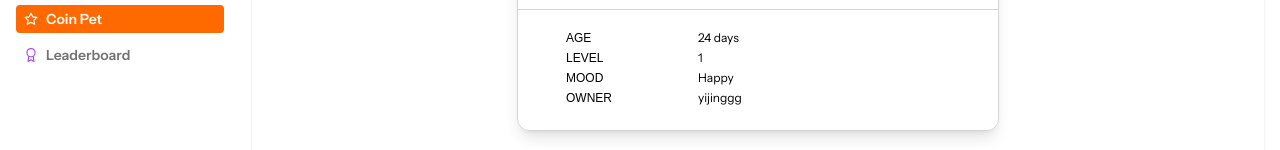
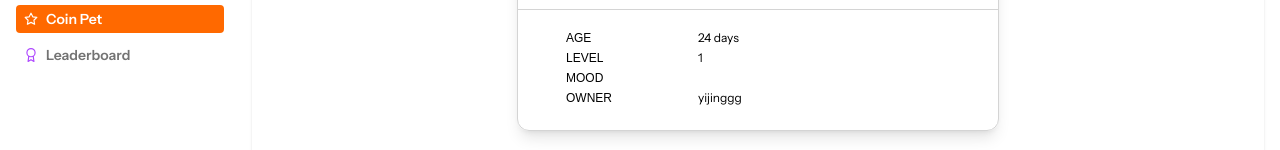
Before and after one commit to samuelngry/Coinly, a React (Vite) app in the folder client/: page /pet in a window 1280 px wide. Shown: the part 212-362 px from the top of the page. Built offline with nearby package versions, Linux system fonts and the light colour scheme; no server answers; a web font is replaced by a local one.

Commit message:
fix: update getUserData to return pet mood

```diff
--- a/client/src/pet/Pet.jsx
+++ b/client/src/pet/Pet.jsx
@@ -49,6 +49,7 @@ const Pet = () => {
       }
 
       const data = await res.json();
+
       setXp(data.xp);
       setLevel(data.level);
       setStreak(data.streak);
@@ -65,7 +66,7 @@ const Pet = () => {
 
   return (
     <div className='min-h-screen p-6 mb-12 lg:mb-0 rounded-lg shadow justify-center'>
-      <PetCard name={petName} level={level} />
+      <PetCard name={petName} level={level} mood={mood} />
       <StreakCard streak={streak} />
     </div>
   )
--- a/client/src/pet/PetCard.jsx
+++ b/client/src/pet/PetCard.jsx
@@ -1,7 +1,7 @@
 import React from 'react'
 import petImage from '../assets/petimage.png'
 
-const PetCard = ({ name, level }) => {
+const PetCard = ({ name, level, mood }) => {
   return (
     <div className='flex flex-col border border-neutral-300 mx-auto shadow-lg rounded-xl lg:w-1/2'>
         <div className='flex'>
@@ -22,7 +22,7 @@ const PetCard = ({ name, level }) => {
             </div>
             <div className='flex mt-1'>
                 <h4 className='w-33 text-xs'>MOOD</h4>
-                <span className='text-xs'>Happy</span>
+                <span className='text-xs'>{mood}</span>
             </div>
             <div className='flex mt-1'>
                 <h4 className='w-33 text-xs'>OWNER</h4>
```
